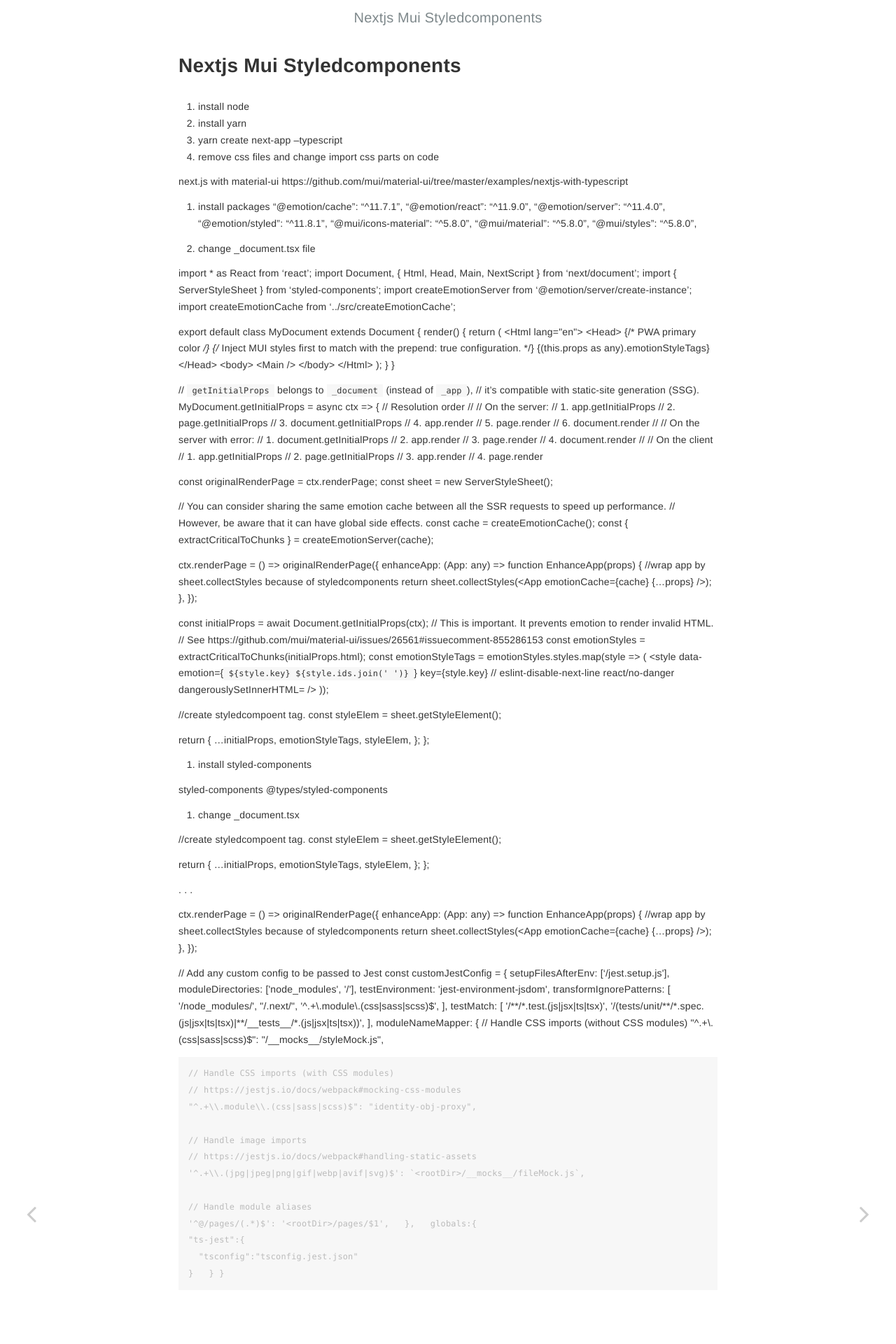
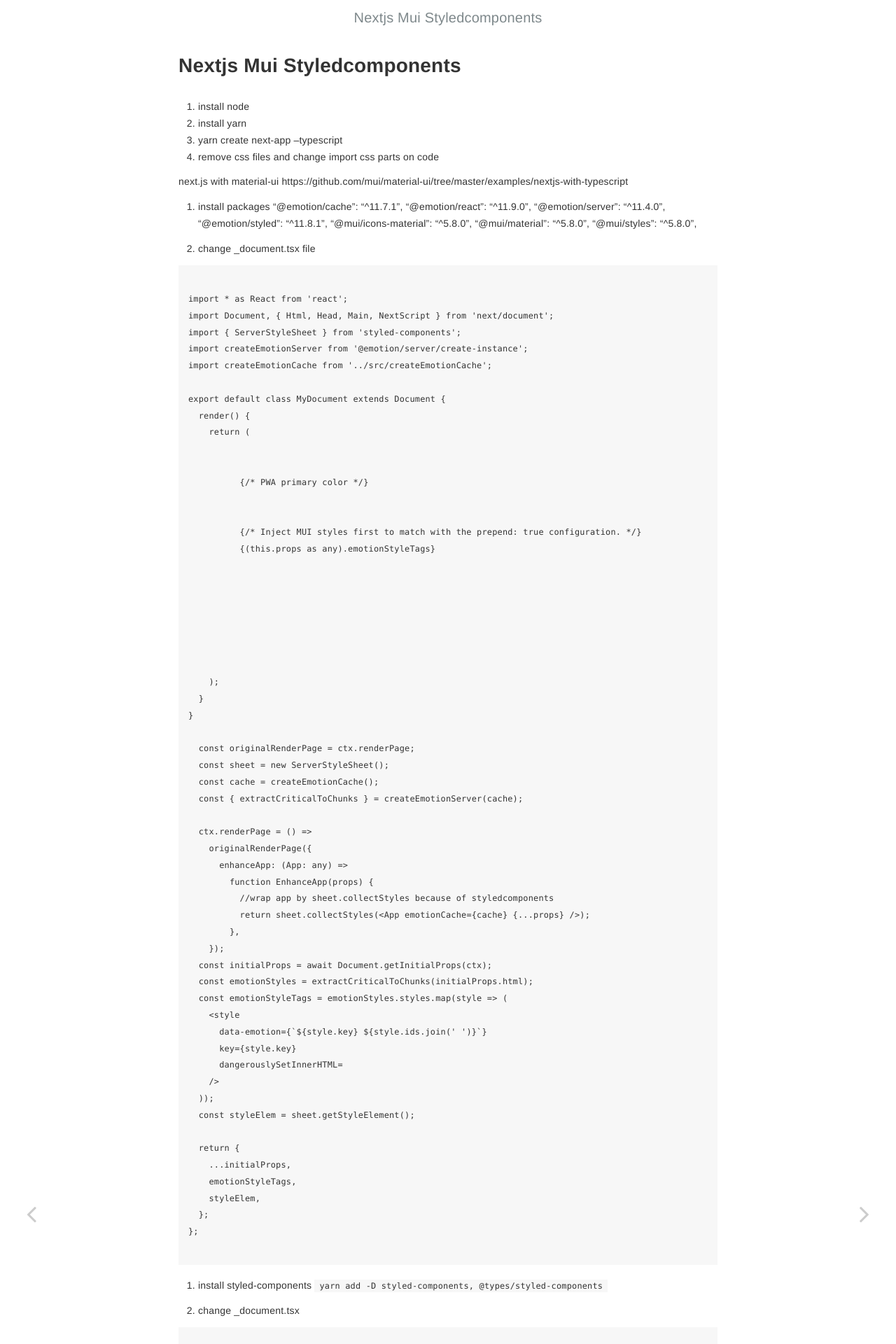
Before and after one commit to sedna99/portfolio, a Jekyll site: the page built from _posts/NextJs/2022-05-21-nextjs-mui-styledcomponents.md, in a window 1280 px wide. Shown: the top 1920 px of the page at 70% size. Built offline with Jekyll 4.4.1, drawn with Linux system fonts in a browser that asks for light colours; our own code applies the rules of GitHub Pages for plain Markdown files; some of the changed text lies outside the part shown.

Commit message:
some changes on mui styledcomponents

````diff
--- a/_posts/NextJs/2022-05-21-nextjs-mui-styledcomponents.md
+++ b/_posts/NextJs/2022-05-21-nextjs-mui-styledcomponents.md
@@ -16,7 +16,8 @@
   "@mui/styles": "^5.8.0",
 
 6. change _document.tsx file
-
+<pre>
+<code>
 import * as React from 'react';
 import Document, { Html, Head, Main, NextScript } from 'next/document';
 import { ServerStyleSheet } from 'styled-components';
@@ -46,36 +47,8 @@
   }
 }
 
-// `getInitialProps` belongs to `_document` (instead of `_app`),
-// it's compatible with static-site generation (SSG).
-MyDocument.getInitialProps = async ctx => {
-  // Resolution order
-  //
-  // On the server:
-  // 1. app.getInitialProps
-  // 2. page.getInitialProps
-  // 3. document.getInitialProps
-  // 4. app.render
-  // 5. page.render
-  // 6. document.render
-  //
-  // On the server with error:
-  // 1. document.getInitialProps
-  // 2. app.render
-  // 3. page.render
-  // 4. document.render
-  //
-  // On the client
-  // 1. app.getInitialProps
-  // 2. page.getInitialProps
-  // 3. app.render
-  // 4. page.render
-
   const originalRenderPage = ctx.renderPage;
   const sheet = new ServerStyleSheet();
-
-  // You can consider sharing the same emotion cache between all the SSR requests to speed up performance.
-  // However, be aware that it can have global side effects.
   const cache = createEmotionCache();
   const { extractCriticalToChunks } = createEmotionServer(cache);
 
@@ -87,21 +60,15 @@
           return sheet.collectStyles(<App emotionCache={cache} {...props} />);
         },
     });
-
   const initialProps = await Document.getInitialProps(ctx);
-  // This is important. It prevents emotion to render invalid HTML.
-  // See https://github.com/mui/material-ui/issues/26561#issuecomment-855286153
   const emotionStyles = extractCriticalToChunks(initialProps.html);
   const emotionStyleTags = emotionStyles.styles.map(style => (
     <style
       data-emotion={`${style.key} ${style.ids.join(' ')}`}
       key={style.key}
-      // eslint-disable-next-line react/no-danger
       dangerouslySetInnerHTML={{ __html: style.css }}
     />
   ));
-
-  //create styledcompoent tag.
   const styleElem = sheet.getStyleElement();
 
   return {
@@ -110,15 +77,16 @@
     styleElem,
   };
 };
+</code>
+</pre>
 
 7. install styled-components
-
-styled-components
-@types/styled-components
+```yarn add -D styled-components, @types/styled-components```
 
 
 8. change _document.tsx
-
+<pre>
+<code>
   //create styledcompoent tag.
   const styleElem = sheet.getStyleElement();
 
````
Also changed, not shown: _posts/AWS/2022-05-17-installApacheEc2.md (+3 -3 lines), _posts/NextJs/2022-05-21-nextjs-jest.md (+25 -14 lines).
